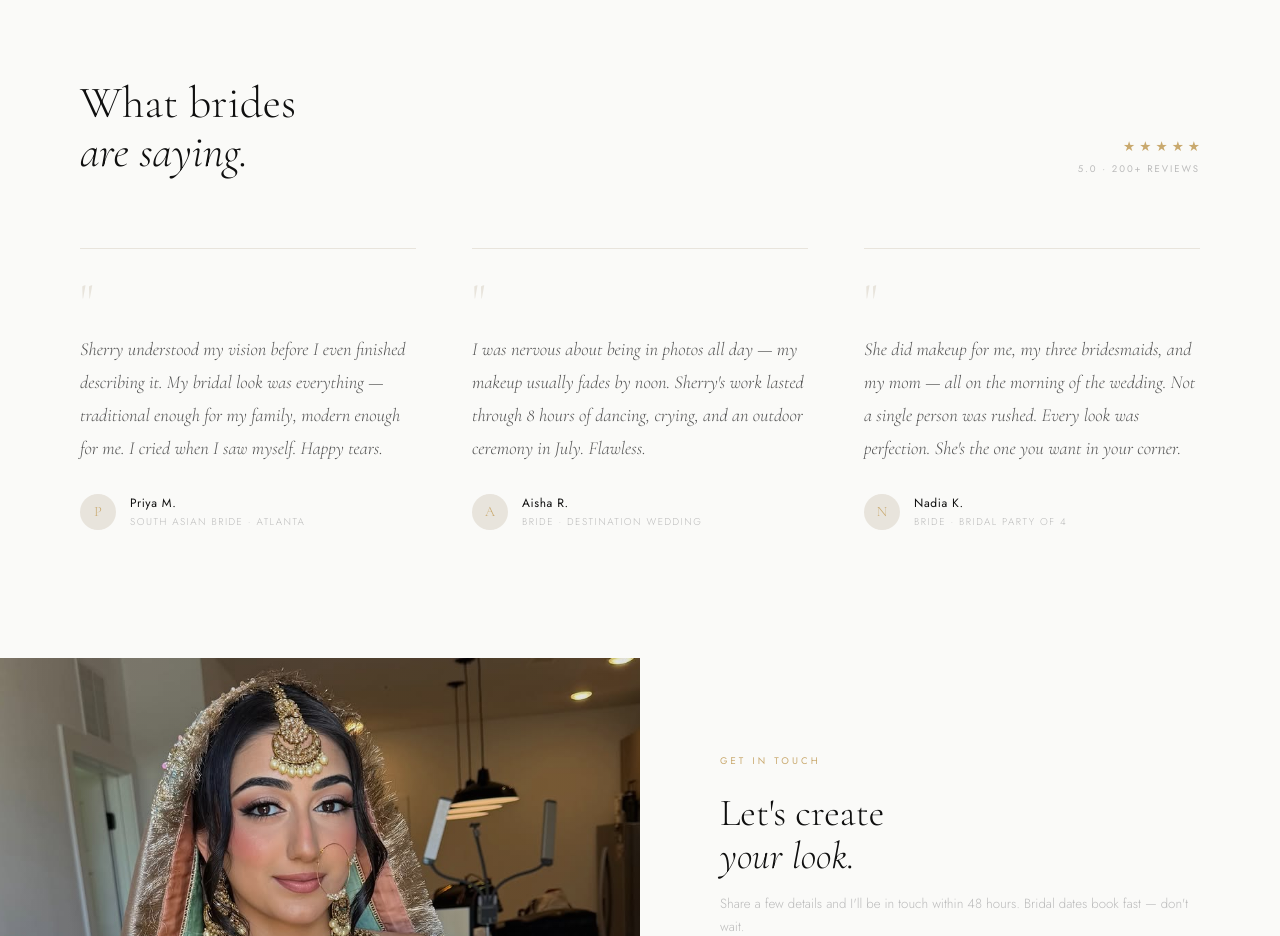
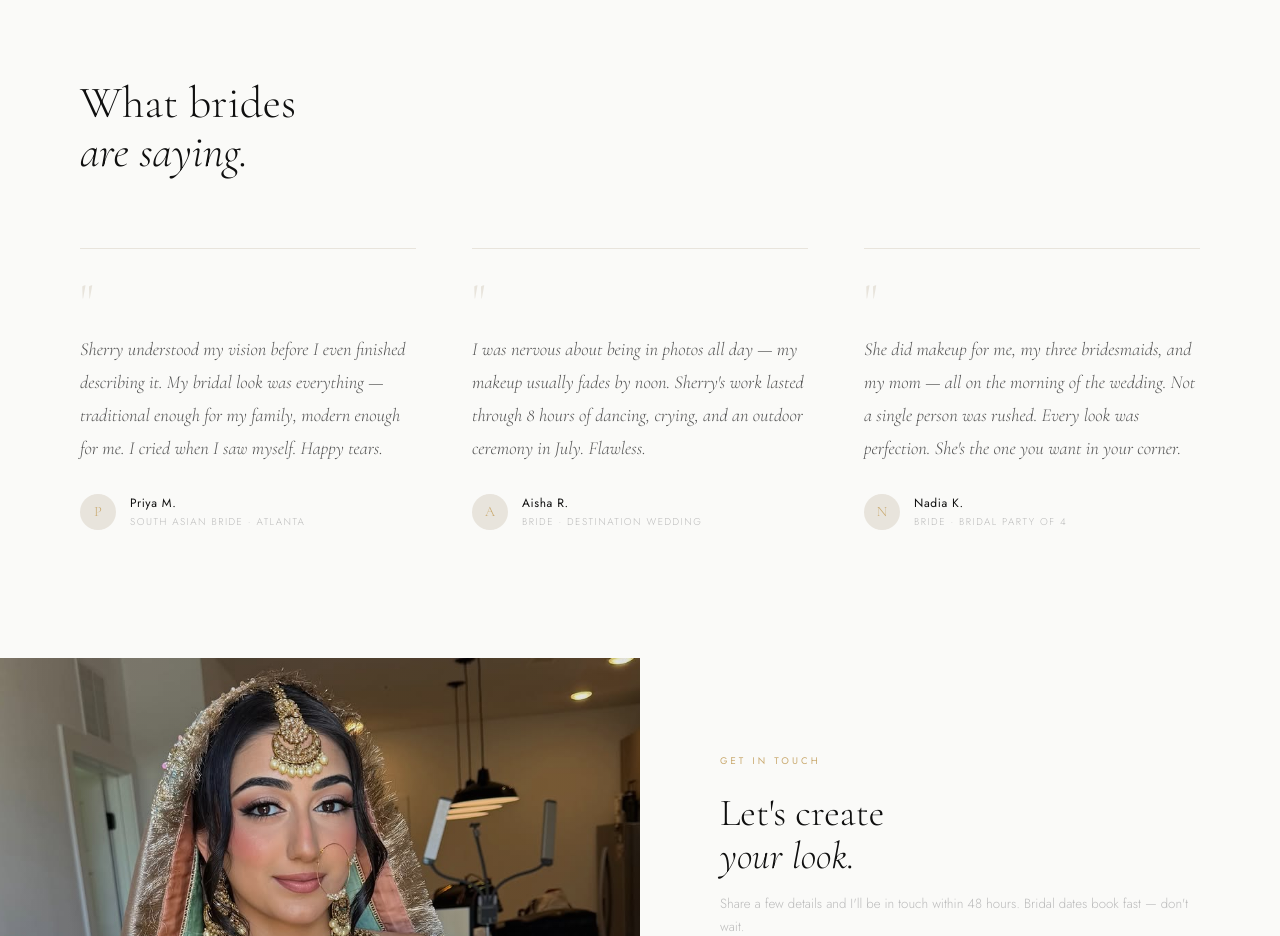
Before and after one commit to johnsmith994751151075-cloud/makeupbysherryb, a website: page index.html in a window 1280 px wide. Shown: the part 5240-6176 px from the top of the page. Drawn offline with nearby package versions, Linux system fonts and the light colour scheme.

Commit message:
remove: stars and 200+ reviews from testimonials header

```diff
--- a/index.html
+++ b/index.html
@@ -1192,12 +1192,7 @@ footer {
       What brides<br>
       <em>are saying.</em>
     </h2>
-    <div class="reveal reveal-delay-1">
-      <div class="testi-stars">
-        <span>★</span><span>★</span><span>★</span><span>★</span><span>★</span>
-      </div>
-      <div class="testi-avg">5.0 · 200+ reviews</div>
-    </div>
+
   </div>
   <div class="testi-list">
     <div class="testi reveal">
```
